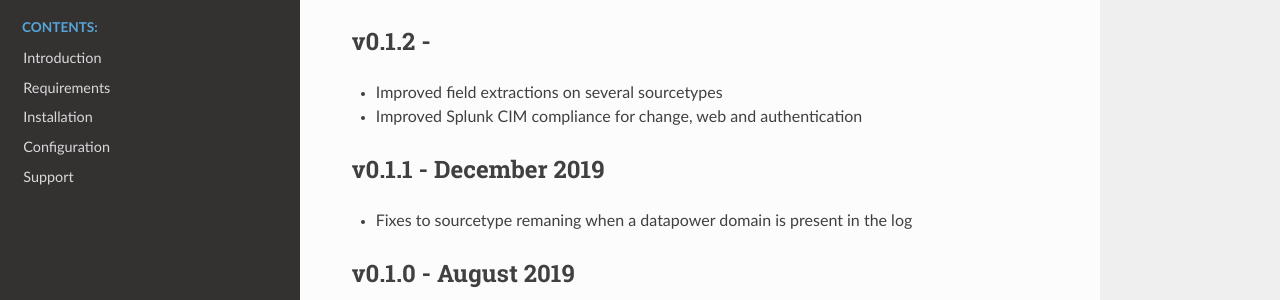
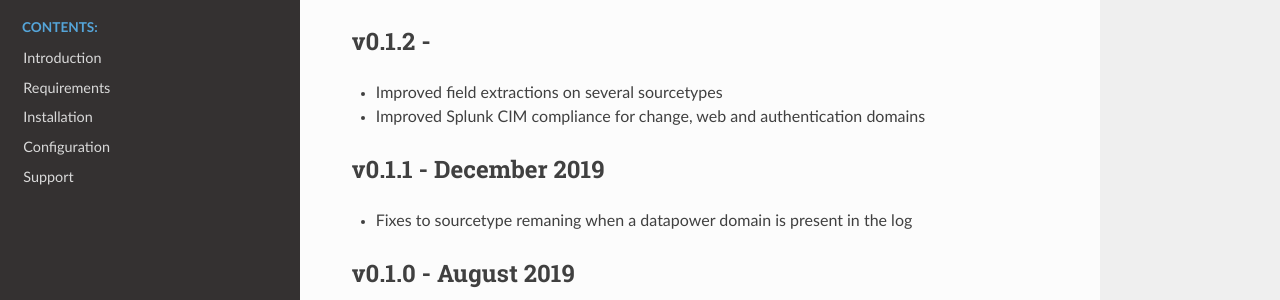
Before and after one commit to diogofgm/TA-ibm_datapower, a Sphinx documentation site: the page built from docs/source/releasenotes.rst, in a window 1280 px wide. Shown: the part 135-435 px from the top of the page. Built offline with Sphinx 7.4.7 and the Read the Docs theme 2.0.0, drawn with Linux system fonts in a browser that asks for light colours; pages that are not in the unit, such as notebooks, are missing from menus.

Commit message:
Update releasenotes.rst

```diff
--- a/docs/source/releasenotes.rst
+++ b/docs/source/releasenotes.rst
@@ -5,7 +5,7 @@ Release Notes
 v0.1.2 -
 --------
 - Improved field extractions on several sourcetypes
-- Improved Splunk CIM compliance for change, web and authentication
+- Improved Splunk CIM compliance for change, web and authentication domains
 
 
 v0.1.1 - December 2019
```
